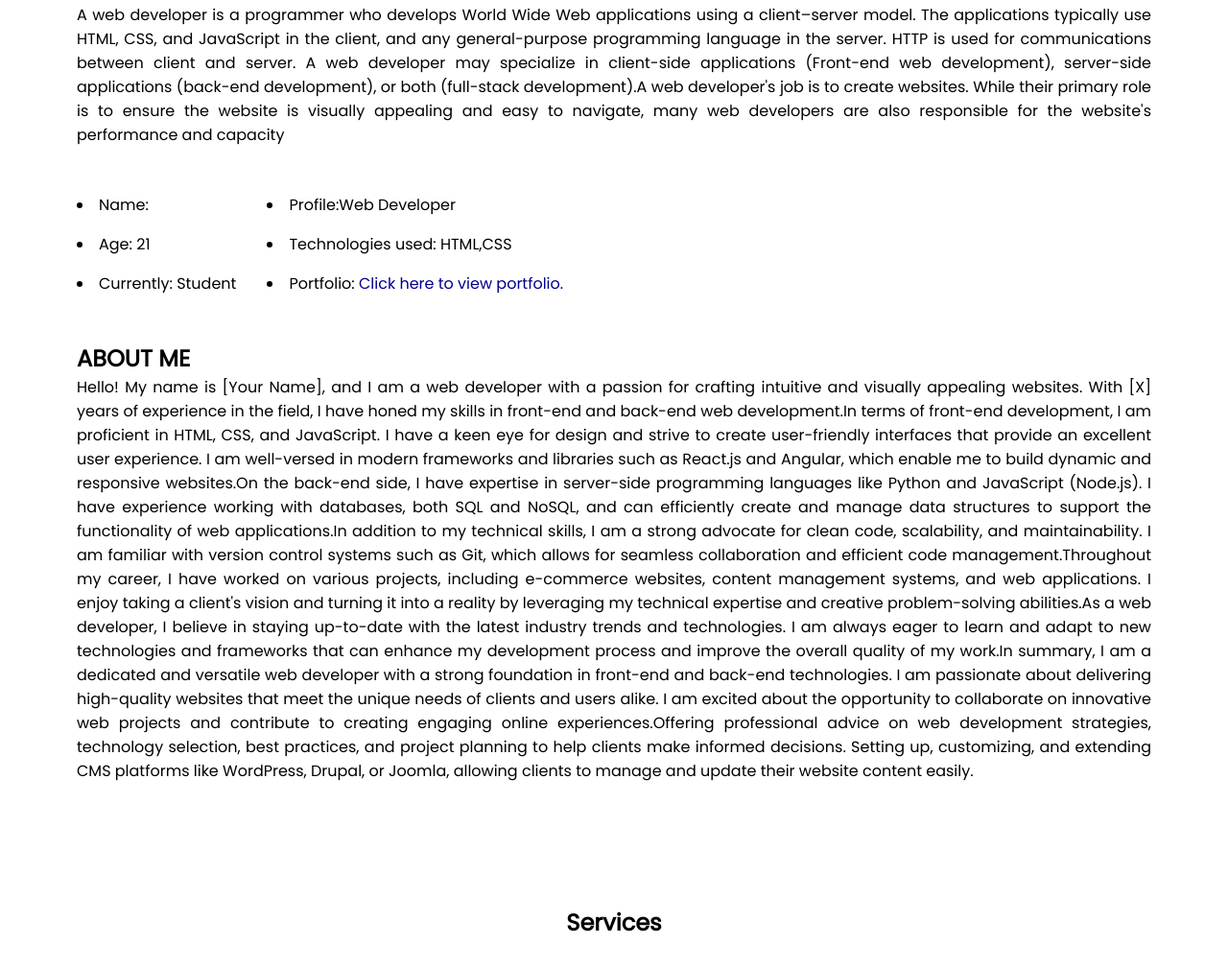
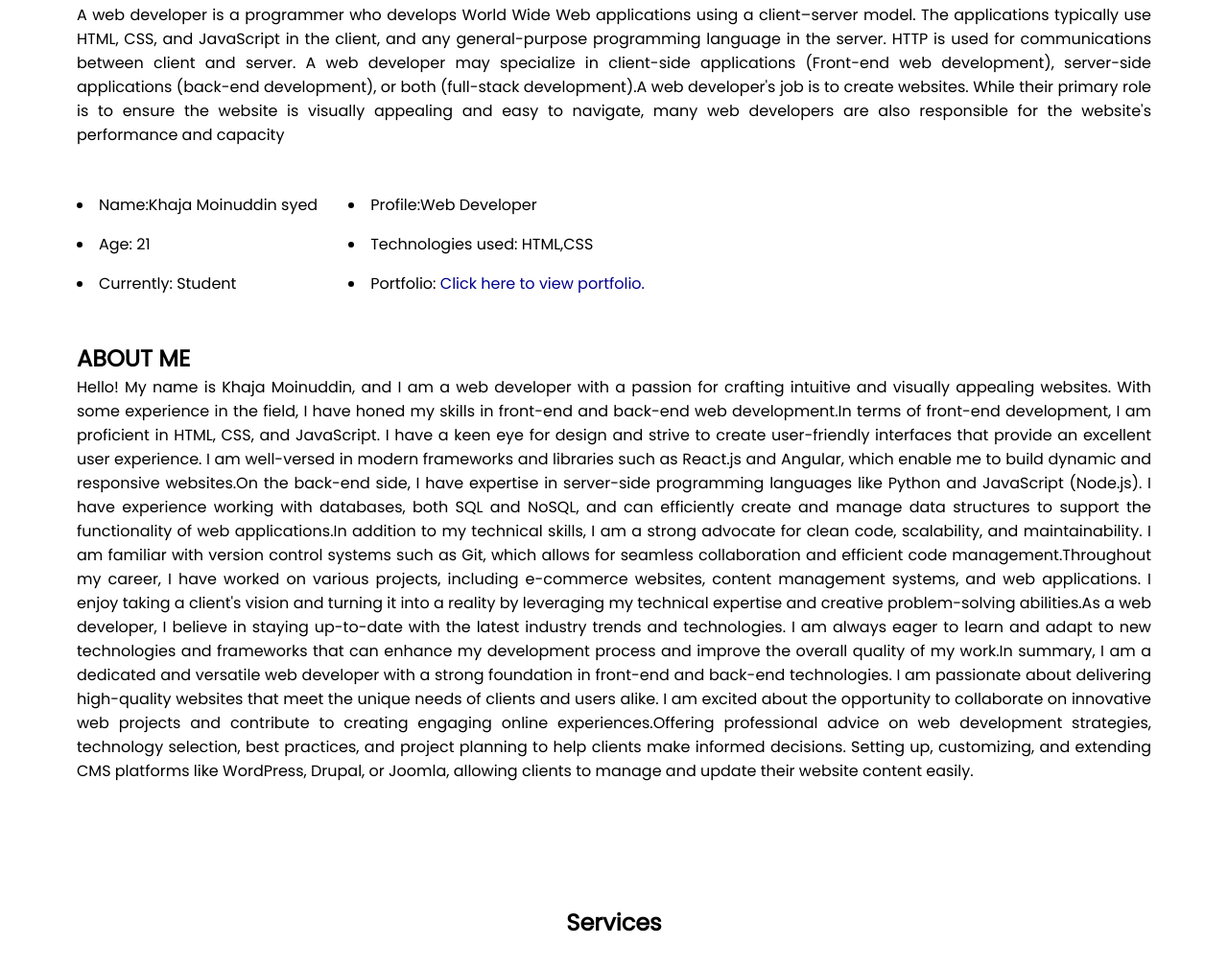
Before and after one commit to moinuddin8082/portfolio, a plain HTML site: page portfolio-main/index.html in a window 1280 px wide. Shown: the part 928-1937 px from the top of the page at 96% size. Drawn offline with Linux system fonts and the light colour scheme.

Commit message:
Update index.html

```diff
--- a/portfolio-main/index.html
+++ b/portfolio-main/index.html
@@ -45,7 +45,7 @@
       </p>
       <div class="about-list">
         <ul class="list-1">
-          <li>Name: </li>
+          <li>Name:Khaja Moinuddin syed </li>
           <li>Age: 21</li>
           <li>Currently: Student</li>
         </ul>
@@ -57,8 +57,8 @@
         </ul>
       </div>
       <h2>ABOUT ME</h2>
-      <p>Hello! My name is [Your Name], and I am a web developer with a passion for crafting intuitive and
-        visually appealing websites. With [X] years of experience in the field, I have honed my skills in front-end
+      <p>Hello! My name is Khaja Moinuddin, and I am a web developer with a passion for crafting intuitive and
+        visually appealing websites. With some experience in the field, I have honed my skills in front-end
         and back-end web development.In terms of front-end development, I am proficient in HTML, CSS, and JavaScript.
         I have a keen eye for design and strive to create user-friendly interfaces that provide an excellent user experience.
         I am well-versed in modern frameworks and libraries such as React.js and Angular, which enable me to build dynamic and
```
